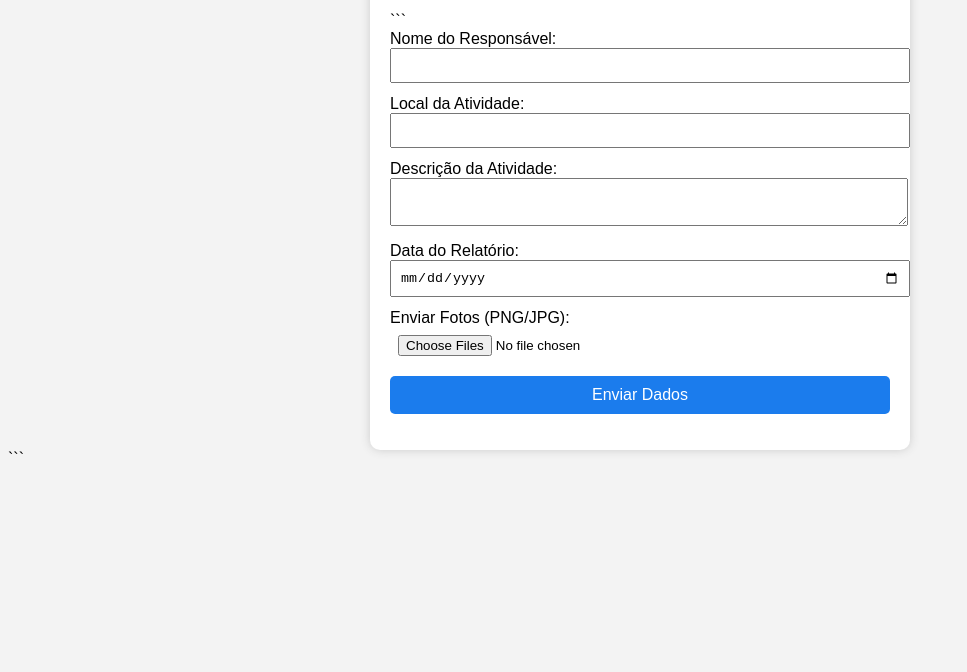
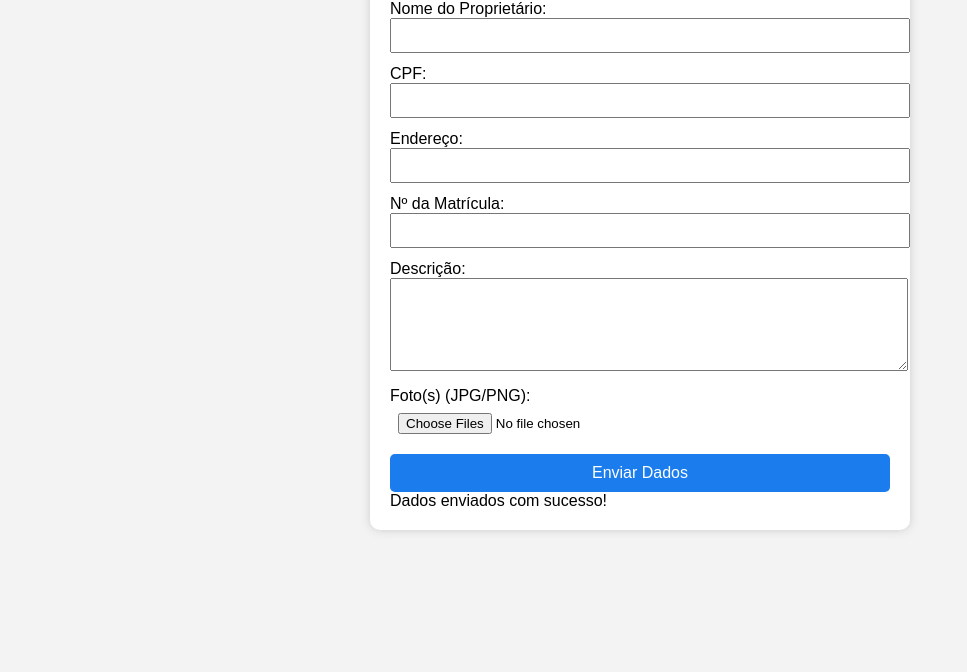
Before and after one commit to paulosantosdiligenciamento-cloud/coleta-dados, a plain HTML site: page index.html in a window 1280 px wide. Shown: the part 128-800 px from the top of the page, without its empty margins (0-967 px from the left). Drawn offline with nearby package versions, Linux system fonts and the light colour scheme.

Commit message:
Update index.html

````diff
--- a/index.html
+++ b/index.html
@@ -1,43 +1,42 @@
 <!DOCTYPE html>
-
-<html lang="pt-br">
+<html lang="pt-BR">
 <head>
-    <meta charset="UTF-8">
+  <meta charset="UTF-8" />
+  <meta name="viewport" content="width=device-width, initial-scale=1.0" />
   <title>Coleta de Dados</title>
   <link rel="stylesheet" href="style.css">
+  <script src="https://cdnjs.cloudflare.com/ajax/libs/jspdf/2.5.1/jspdf.umd.min.js"></script>
+  <script src="https://cdn.emailjs.com/sdk/3.2.0/email.min.js"></script>
 </head>
-
 <body>
   <div class="container">
-        <h1>Formulário de Coleta de Dados</h1>
+    <h2>Formulário de Coleta de Dados</h2>
 
-```
-    <form id="formulario">
+    <form id="dataForm">
+      <label>Nome do Proprietário:</label>
+      <input type="text" id="proprietario" required />
 
-        <label>Nome do Responsável:</label>
-        <input type="text" id="responsavel" required>
+      <label>CPF:</label>
+      <input type="text" id="cpf" required />
 
-        <label>Local da Atividade:</label>
-        <input type="text" id="local" required>
+      <label>Endereço:</label>
+      <input type="text" id="endereco" required />
 
-        <label>Descrição da Atividade:</label>
-        <textarea id="descricao" required></textarea>
+      <label>Nº da Matrícula:</label>
+      <input type="text" id="matricula" required />
 
-        <label>Data do Relatório:</label>
-        <input type="date" id="dataRelatorio" required>
+      <label>Descrição:</label>
+      <textarea id="descricao" rows="5" required></textarea>
 
-        <label>Enviar Fotos (PNG/JPG):</label>
-        <input type="file" id="fotos" accept="image/*" multiple>
+      <label>Foto(s) (JPG/PNG):</label>
+      <input type="file" id="fotos" accept="image/*" multiple />
 
       <button type="submit">Enviar Dados</button>
     </form>
 
-    <p id="status"></p>
+    <div class="success" id="successMsg">Dados enviados com sucesso!</div>
   </div>
 
-<script src="https://cdn.jsdelivr.net/npm/emailjs-com@3/dist/email.min.js"></script>
   <script src="script.js"></script>
-```
-
 </body>
 </html>
````
Lines whose indentation alone changed are shown as unchanged.
